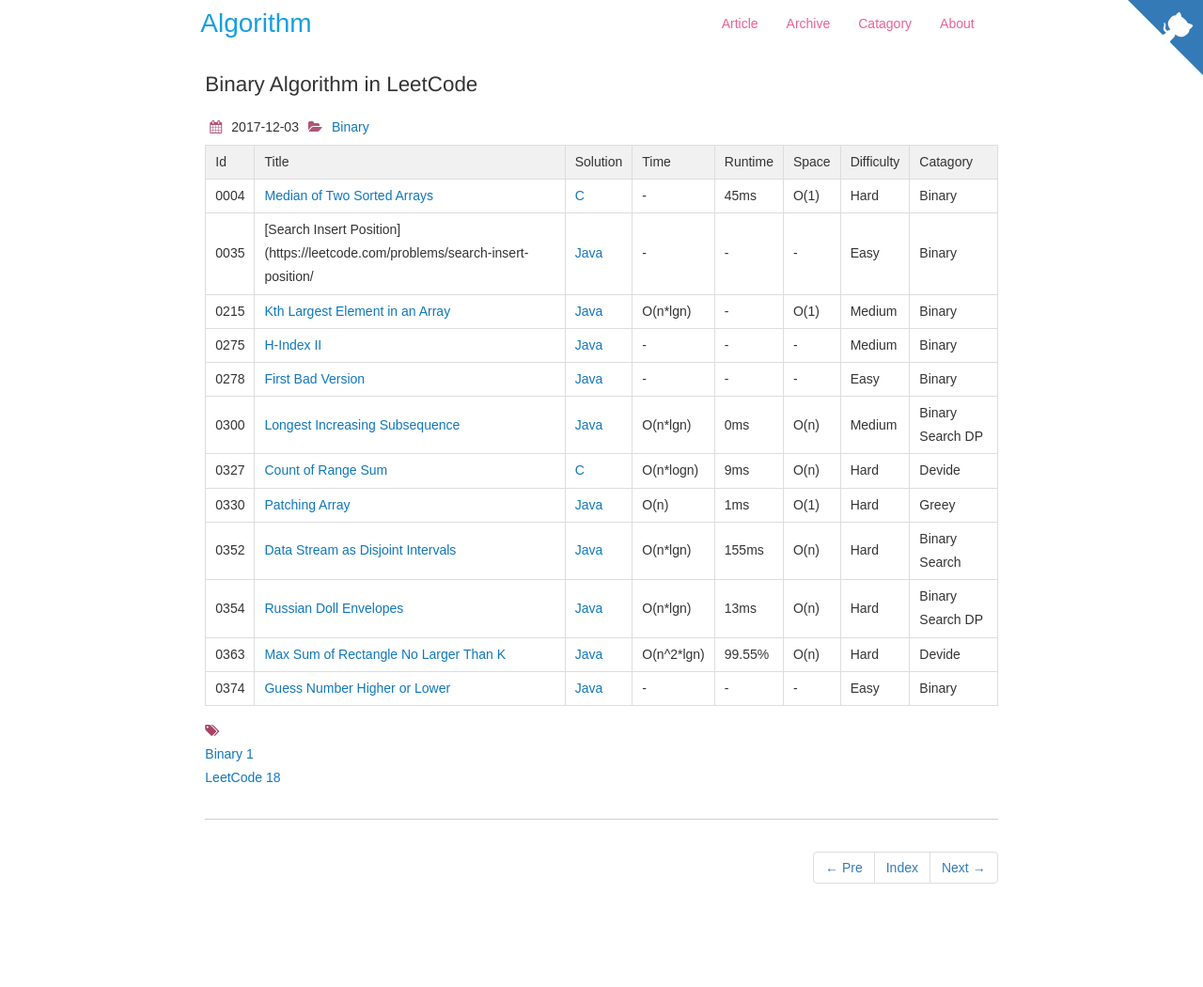
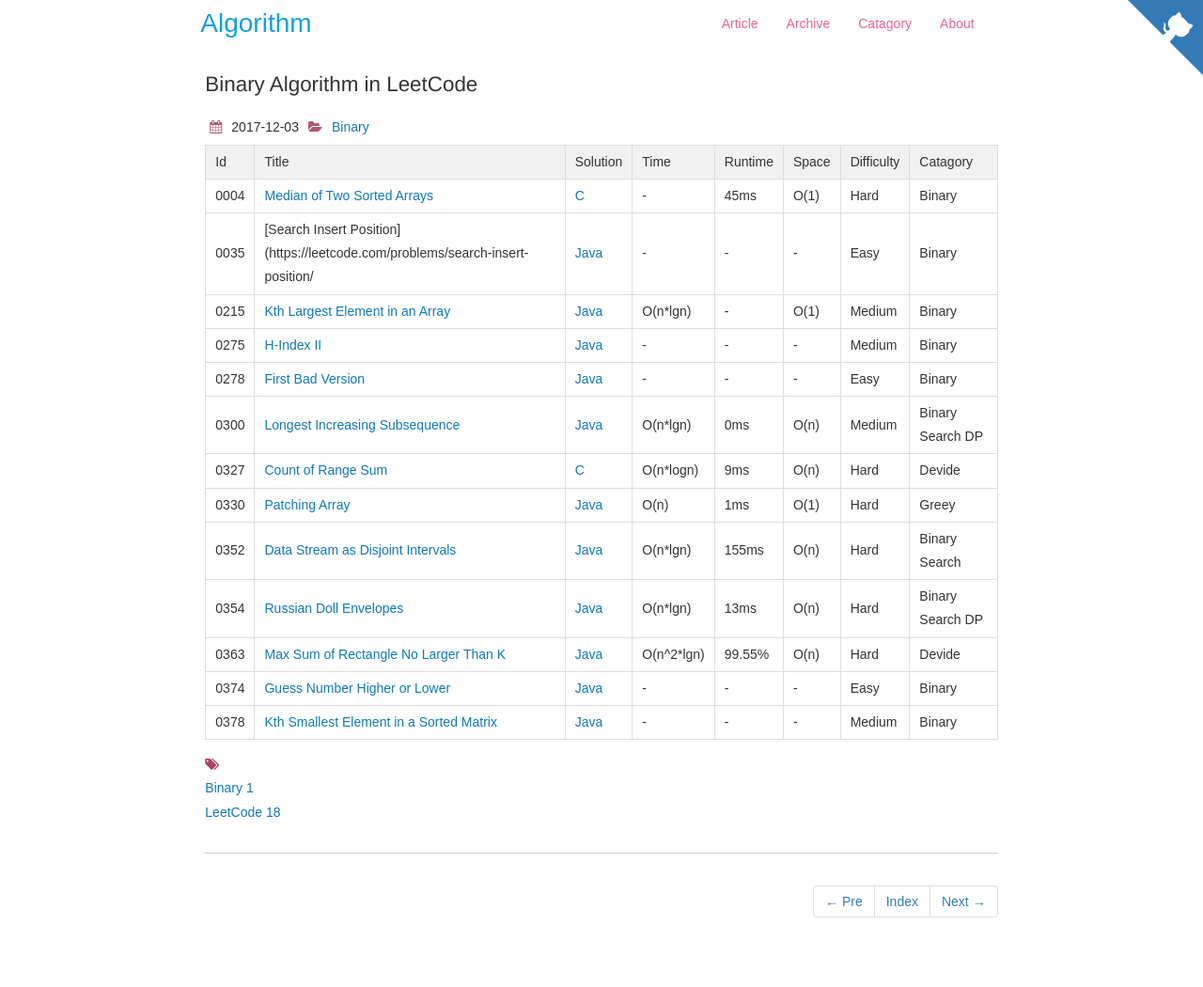
Before and after one commit to dunso/algorithm, a Jekyll site: the page built from docs/_posts/2017-12-03-Binary.md, in a window 1280 px wide. Shown: the whole page at 94% size. Built offline with Jekyll 4.4.1, drawn with Linux system fonts in a browser that asks for light colours; nearby versions of some CDN libraries; before the commit the page ends 1014 px from its top, so only the background shows below that.

Commit message:
Add index of LeetCode0378.java to docs

```diff
--- a/docs/_posts/2017-12-03-Binary.md
+++ b/docs/_posts/2017-12-03-Binary.md
@@ -24,3 +24,4 @@
 |0354|[Russian Doll Envelopes](https://leetcode.com/problems/russian-doll-envelopes) | [Java](https://e.srl/leetcode-354/)  | O(n\*lgn) |13ms| O(n)  |  Hard |Binary Search DP|
 |0363|[Max Sum of Rectangle No Larger Than K](https://leetcode.com/problems/max-sum-of-rectangle-no-larger-than-k/) | [Java](https://e.srl/leetcode-363/)  | O(n^2\*lgn) |99.55%| O(n)  |  Hard |Devide|
 |0374|[Guess Number Higher or Lower](https://leetcode.com/problems/guess-number-higher-or-lower) | [Java](https://e.srl/leetcode-374/)  |-|-|-|  Easy |Binary|
+|0378|[Kth Smallest Element in a Sorted Matrix](https://leetcode.com/problems/kth-smallest-element-in-a-sorted-matrix/) | [Java](https://e.srl/leetcode-378/)  |-|-|-|  Medium |Binary|
```
